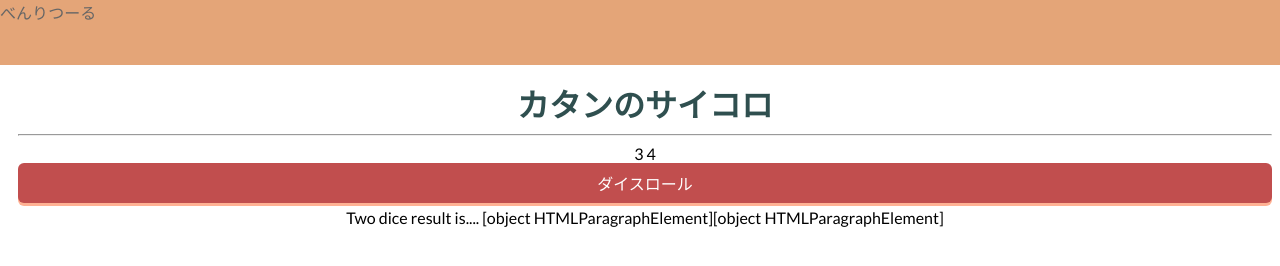
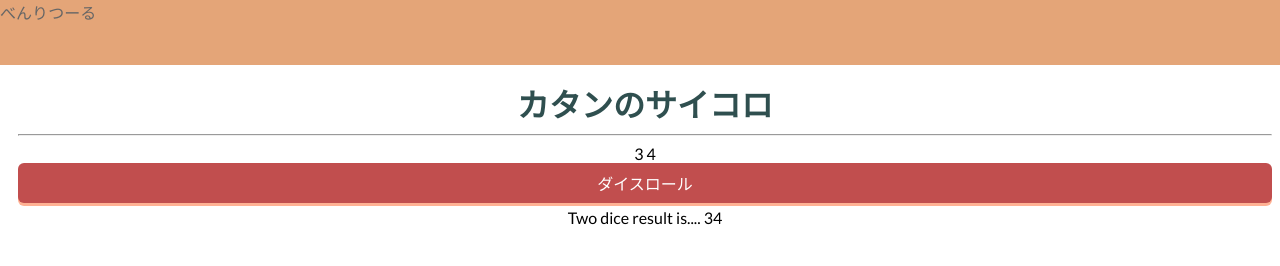
Before and after one commit to phonkg19/first, a plain HTML site: page index.html in a window 1280 px wide. Both pictures are taken after a click on the link "ダイスロール". Drawn offline with Linux system fonts and the light colour scheme.

Commit message:
Update index.html

```diff
--- a/index.html
+++ b/index.html
@@ -14,7 +14,7 @@
         const changeResultSmall = document.getElementById("resultSmall");
         changeResultSmall.innerHTML = Math.floor(Math.random()*6+1);
         const resultSumF=document.getElementById("resultSumId");
-        resultSumF.innerHTML = changeResultBig + changeResultSmall;
+        resultSumF.innerHTML = changeResultBig.innerHTML + changeResultSmall.innerHTML;
       }
     </script>
     <header>
```
